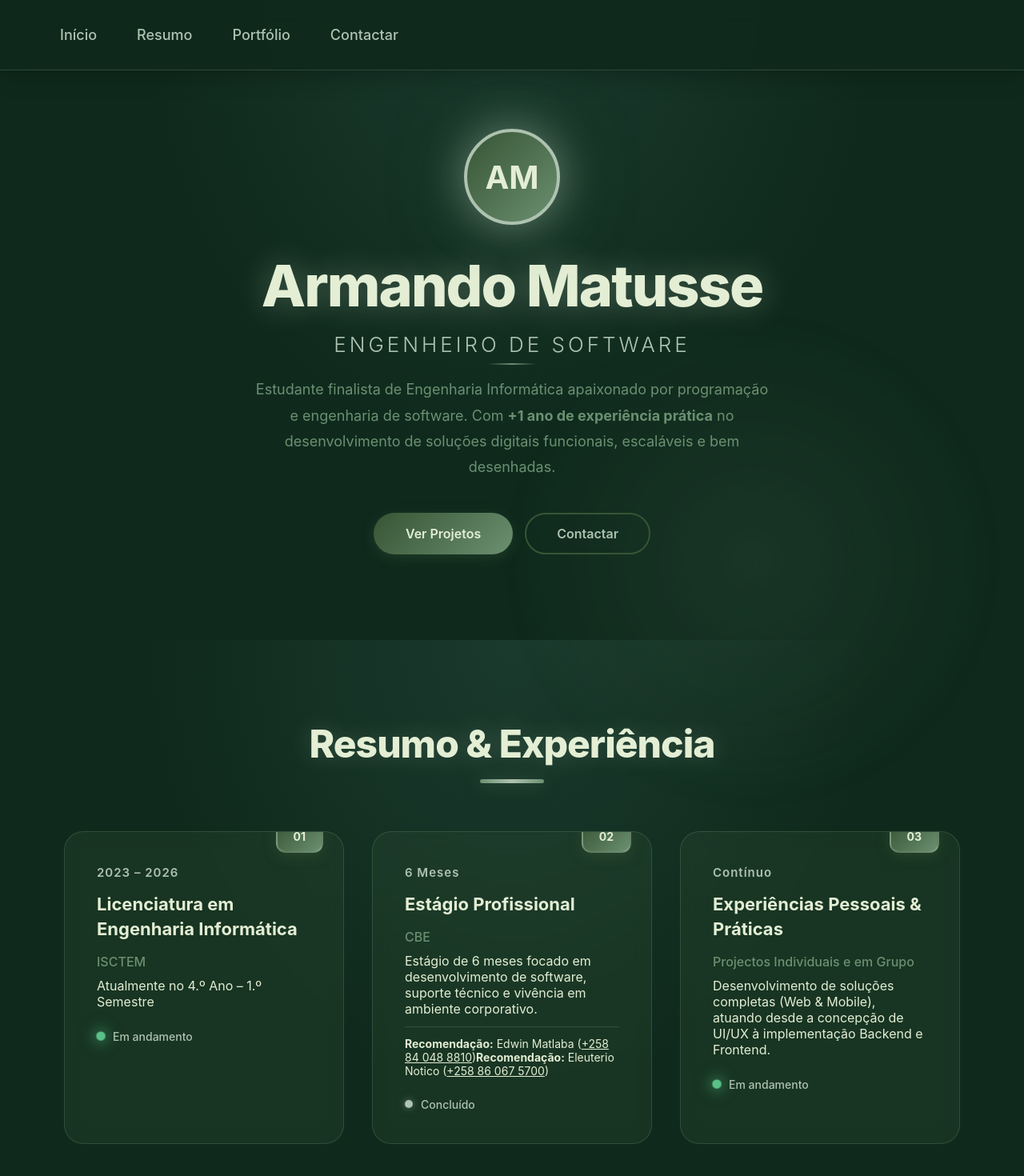
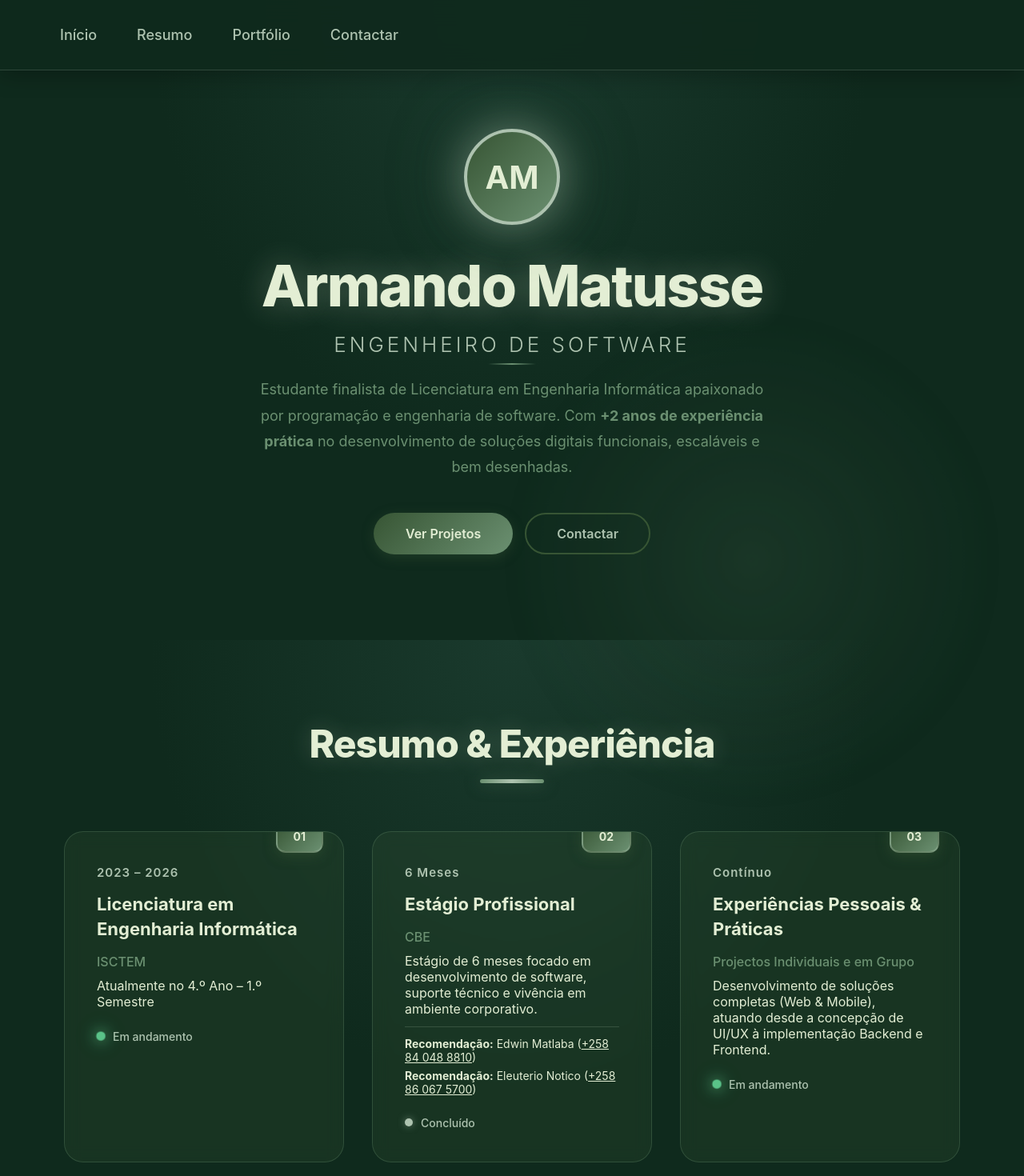
Before and after one commit to ArmandoMats/portfolio-armando-matusse, a React (Vite) app: page / in a window 1280 px wide. Shown: the top 1470 px of the page at 80% size. Built offline with nearby package versions, Linux system fonts and the light colour scheme.

Commit message:
adicionadas algumas funcionalidade

```diff
--- a/src/App.tsx
+++ b/src/App.tsx
@@ -59,8 +59,8 @@ function App() {
             <h2 className="hero-role">Engenheiro de Software</h2>
 
             <p className="hero-description">
-              Estudante finalista de Engenharia Informática apaixonado por programação e engenharia de software.
-              Com <strong>+1 ano de experiência prática</strong> no desenvolvimento de soluções digitais funcionais, escaláveis e bem desenhadas.
+              Estudante finalista de Licenciatura em Engenharia Informática apaixonado por programação e engenharia de software.
+              Com <strong>+2 anos de experiência prática</strong> no desenvolvimento de soluções digitais funcionais, escaláveis e bem desenhadas.
             </p>
 
             {/* Botões */}
@@ -100,9 +100,9 @@ function App() {
               <h4 className="card-title">Estágio Profissional</h4>
               <p className="card-institution">CBE</p>
               <p className="card-status">Estágio de 6 meses focado em desenvolvimento de software, suporte técnico e vivência em ambiente corporativo.</p>
-              <div style={{ marginTop: '12px', paddingTop: '12px', borderTop: '1px solid rgba(174, 195, 176, 0.2)', fontSize: '14px', color: 'var(--cream-green)' }}>
-                <strong>Recomendação:</strong> Edwin Matlaba (<a href="tel:+258840488810" style={{ color: 'var(--cream-green)', textDecoration: 'underline' }}>+258 84 048 8810</a>)
-                <strong>Recomendação:</strong> Eleuterio Notico (<a href="tel:+258860675700" style={{ color: 'var(--cream-green)', textDecoration: 'underline' }}>+258 86 067 5700</a>)
+              <div style={{ marginTop: '12px', paddingTop: '12px', borderTop: '1px solid rgba(174, 195, 176, 0.2)', fontSize: '14px', color: 'var(--cream-green)', display: 'flex', flexDirection: 'column', gap: '6px' }}>
+                <div><strong>Recomendação:</strong> Edwin Matlaba (<a href="tel:+258840488810" style={{ color: 'var(--cream-green)', textDecoration: 'underline' }}>+258 84 048 8810</a>)</div>
+                <div><strong>Recomendação:</strong> Eleuterio Notico (<a href="tel:+258860675700" style={{ color: 'var(--cream-green)', textDecoration: 'underline' }}>+258 86 067 5700</a>)</div>
               </div>
               <div className="status-indicator completed">Concluído</div>
             </div>
@@ -174,9 +174,10 @@ function App() {
                 <h4>Programação & Desenvolvimento</h4>
               </div>
               <ul className="skill-list">
-                <li><ChevronRight size={14} className="list-icon" /> <strong>Linguagens:</strong> Java, JavaScript, TypeScript, Dart</li>
+                <li><ChevronRight size={14} className="list-icon" /> <strong>Linguagens:</strong> Java, JavaScript, TypeScript, Dart, Kotlin, Swift</li>
                 <li><ChevronRight size={14} className="list-icon" /> <strong>Web:</strong> HTML, CSS</li>
-                <li><ChevronRight size={14} className="list-icon" /> <strong>Frameworks:</strong> Spring Boot, Flutter, Express.js, React</li>
+                <li><ChevronRight size={14} className="list-icon" /> <strong>Frameworks:</strong> Spring Boot, Flutter, Express.js, React, Angular</li>
+                <li><ChevronRight size={14} className="list-icon" /> <strong>DevOps & Ferramentas:</strong> Docker</li>
               </ul>
             </div>
 
```
